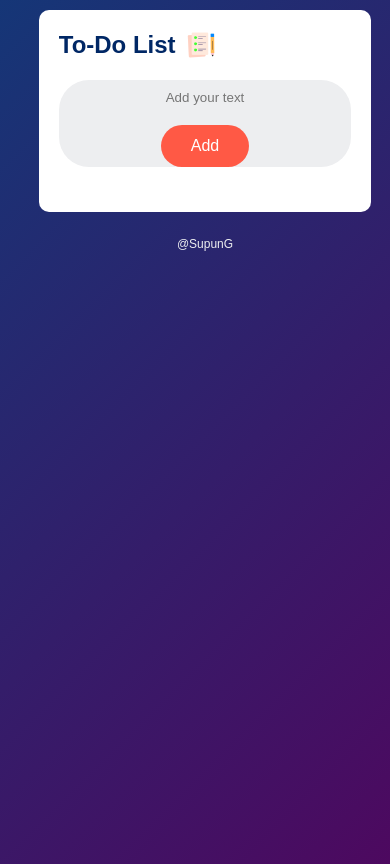
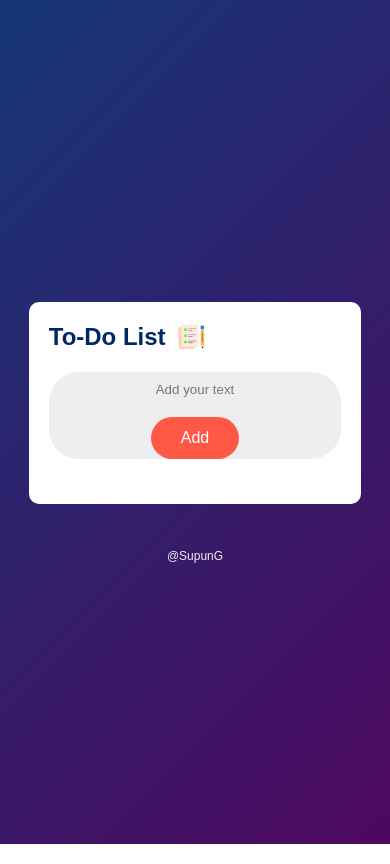
Before and after one commit to Lawo69/To-Do, a plain HTML site: page index.html in a window 390 px wide. Drawn offline with Linux system fonts and the light colour scheme.

Commit message:
update css

```diff
--- a/style.css
+++ b/style.css
@@ -5,10 +5,13 @@
 }
 
 .container{
+    display: flex;
+    flex-direction: column;
+    align-items: center;
+    justify-content: center;
     width: 100%;
     min-height: 100vh;
     background: linear-gradient(135deg, #153677, #4e085f);
-    padding: 10px;
 }
 
 .todo-app{
@@ -124,7 +127,7 @@ a {
     .todo-app {
         width: 75%;
         max-width: 540px;
-        margin: auto;
+        margin: 20px;
         padding: 20px;
         border-radius: 10px;
     }
```
